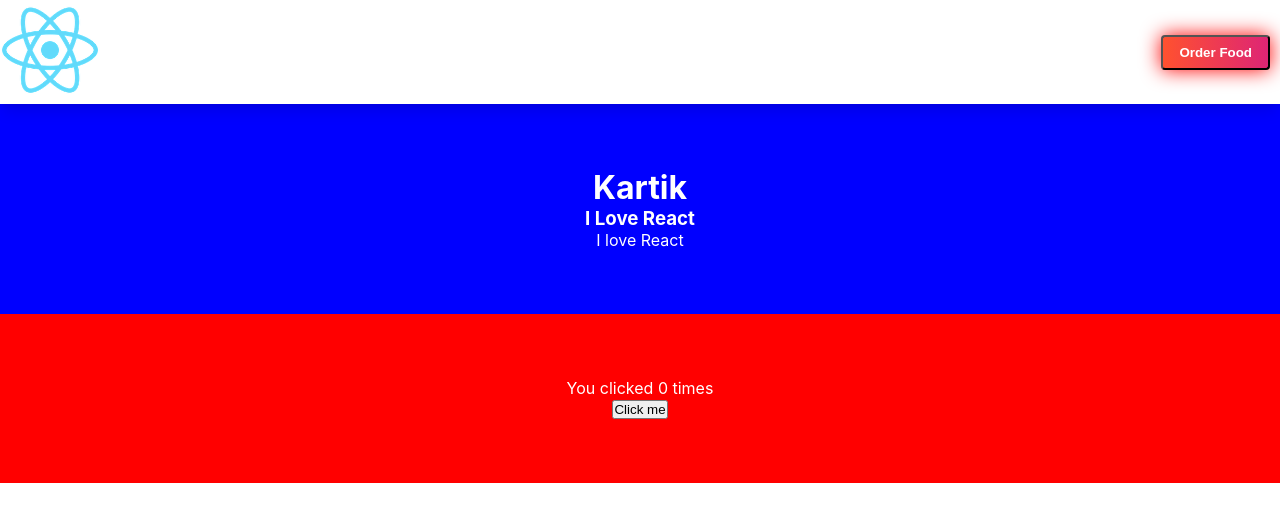
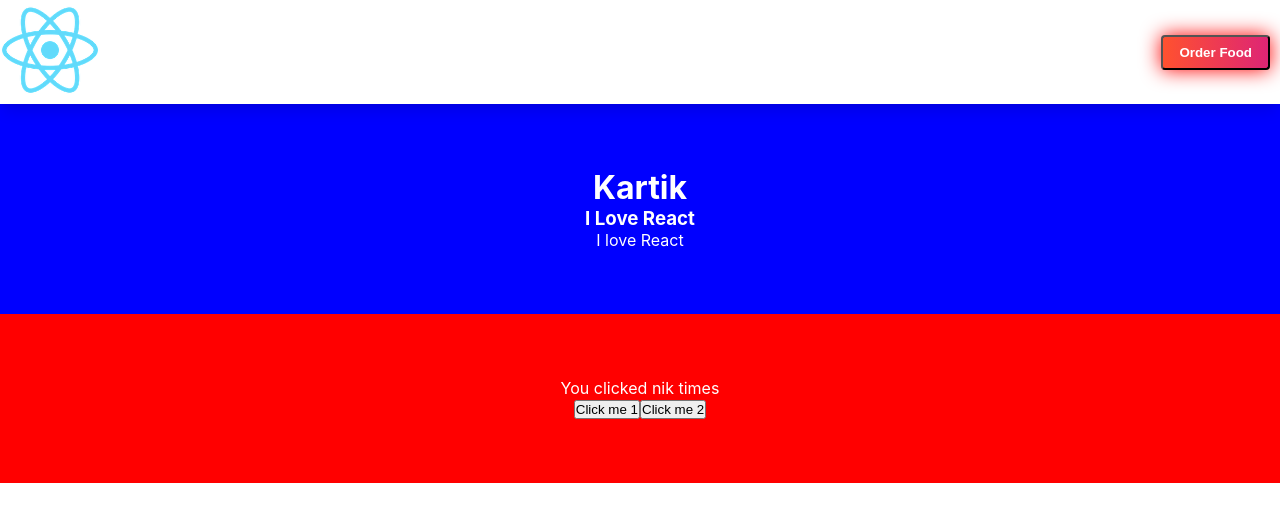
Before and after one commit to kartiksarwan2017/React_Fundamentals, a React (Create React App) app: page / in a window 1280 px wide. Shown: the top 522 px of the page. Built offline with nearby package versions, Linux system fonts and the light colour scheme.

Commit message:
react hooks 1

```diff
--- a/src/components/Count.js
+++ b/src/components/Count.js
@@ -3,14 +3,25 @@ import { useState } from 'react';
 function Count() {
 
   // Declare a new state variable, which we'll call "count"
-  const [count, setCount] = useState(0);
-  // var count  = 0;
+  // const [count, setCount] = useState(0);
+     const [count, setCount] = useState("nik");
+     const [num, setNum] = useState(2);
+     // var count  = 0;
 
       return (
         <div className="hello" style={{textAlign: "center", padding: "5%", color: "white", background: "red"}}>
           <p>You clicked {count} times</p>
-          <button onClick={() => setCount(count + 1)}>
+          {/* <button onClick={() => setCount(count + 1)}>
             Click me
+          </button> */}
+
+
+          <button onClick={() => setNum(count + num)}>
+            Click me 1
+          </button>
+
+          <button onClick={() => setCount(count + num)}>
+            Click me 2
           </button>
 
           {/* <button onClick={() => { console.log(count); return count = count + 1}}>
```
